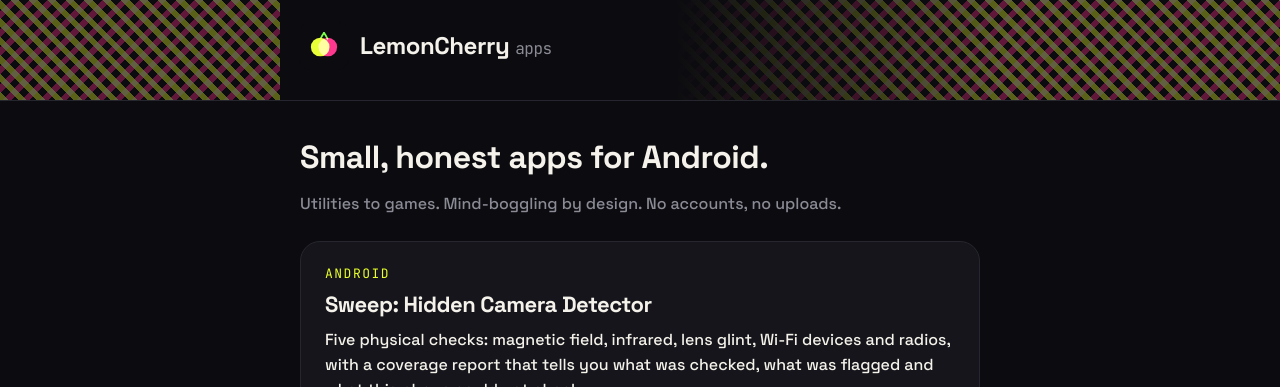
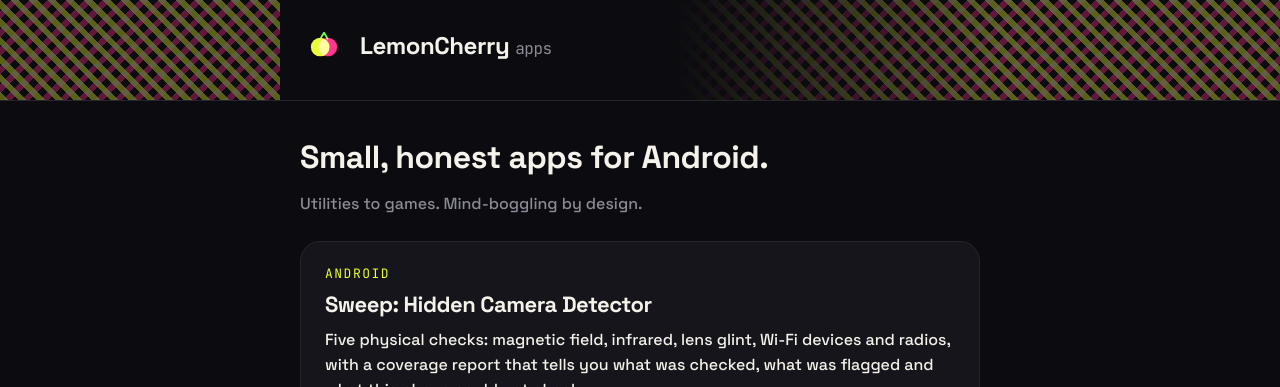
Before and after one commit to lemoncherryapps/lemoncherryapps.github.io, a Jekyll site: the page built from index.md, in a window 1280 px wide. Shown: the top 387 px of the page. Built offline with Jekyll 4.4.1, drawn with Linux system fonts in a browser that asks for light colours.

Commit message:
Remove 'No accounts, no uploads' from homepage tagline
Co-Authored-By: Claude Opus 5.5 <noreply@anthropic.com>
Claude-Session: https://claude.ai/code/session_01KR72s4W2qfgcaEJdYccu48

```diff
--- a/index.md
+++ b/index.md
@@ -6,7 +6,7 @@ description: Utilities to games. Mind-boggling by design.
 
 # Small, honest apps for Android.
 
-<p class="muted">Utilities to games. Mind-boggling by design. No accounts, no uploads.</p>
+<p class="muted">Utilities to games. Mind-boggling by design.</p>
 
 <div class="card">
 <span class="label">Android</span>
```
